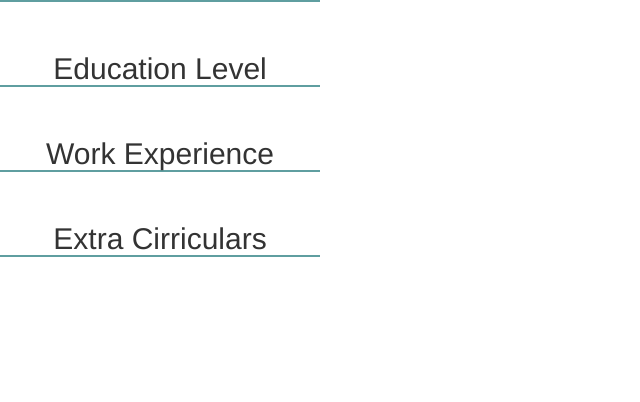
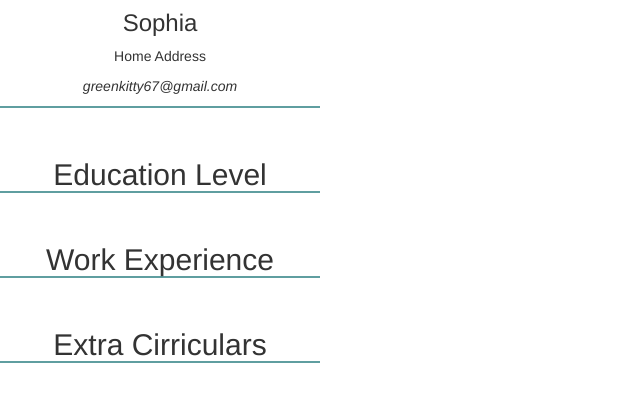
Before and after one commit to brennanCS/interactive-resume-project-team, a plain HTML site: page index.html in a window 1280 px wide. Shown: the whole page, without its empty margins (0-640 px from the left). Drawn offline with nearby package versions, Linux system fonts and the light colour scheme.

Commit message:
title and js
started function for animation, and added info to the resume title

```diff
--- a/index.html
+++ b/index.html
@@ -15,7 +15,11 @@
     <div id="main-container">
         <div class="placeholder"></div>
         <div id="main-container">
-            <div id="resume-title"></div>
+            <div id="resume-title">
+                <h2>Sophia</h2>
+                <p>Home Address</p>
+                <p><i>greenkitty67@gmail.com</i></p>
+            </div>
             <div class="resume-part" id="education-level">
                 <h2>Education Level</h2>
                 <div class="resume-item">
--- a/main-animation.js
+++ b/main-animation.js
@@ -0,0 +1,4 @@
+$(".resume-part h2").click(function(){
+
+
+});
```
